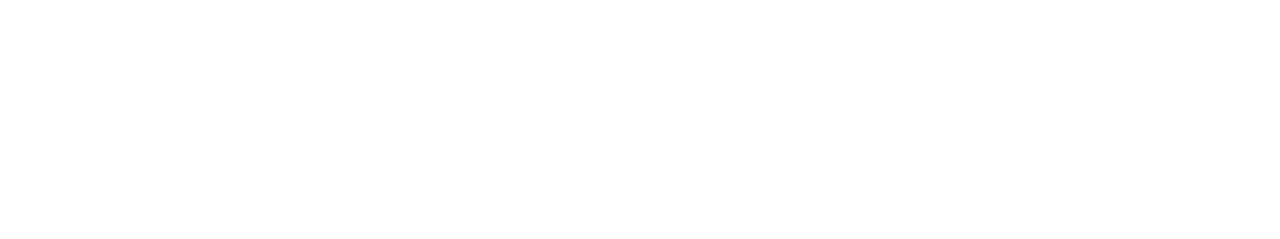
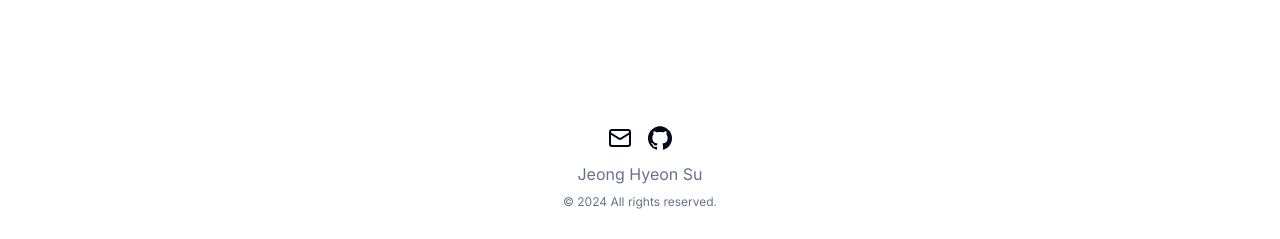
Before and after one commit to crown0205/us.noehy-blog, a Next.js app: page /about in a window 1280 px wide. Shown: the part 1097-1336 px from the top of the page. Before the commit the page ends 1167 px from the top, so only its background shows below. Built offline with nearby package versions, Linux system fonts and the light colour scheme; no server answers.

Commit message:
feat : footer 추가

```diff
--- a/src/app/about/page.tsx
+++ b/src/app/about/page.tsx
@@ -9,6 +9,7 @@
   HoverCardContent,
   HoverCardTrigger,
 } from "@/components/ui/hover-card";
+import { siteConfig } from "@/config/site";
 import { cn } from "@/lib/utils";
 import { Metadata } from "next";
 
@@ -19,6 +20,7 @@
 
 const AboutPage = () => {
   // [ ] : 추후 디자인 변경 필요
+  // [ ] : stack icon 추가
   // [ ] : 컴포넌트 분리
   // [ ] : data constant로 분리
 
@@ -97,7 +99,9 @@
             <img src="#" alt="#" />
           </div>
           {/* NOTE : Author */}
-          <h2 className="text-2xl font-bold text-center break-words">정현수</h2>
+          <h2 className="text-2xl font-bold text-center break-words">
+            {siteConfig.kr_name}
+          </h2>
           <p className="text-muted-foreground text-center break-words">
             Frontend Developer
           </p>
--- a/src/app/layout.tsx
+++ b/src/app/layout.tsx
@@ -5,6 +5,7 @@
 import SiteHeader from "../components/common/SiteHeader";
 import ThemeProviders from "../components/common/ThemeProviders";
 import { siteConfig } from "@/config/site";
+import SiteFooter from "@/components/common/SiteFooter";
 
 const inter = Inter({ subsets: ["latin"], variable: "--font-sans" });
 
@@ -45,6 +46,7 @@
           <ThemeProviders>
             <SiteHeader />
             {children}
+            <SiteFooter />
           </ThemeProviders>
         </div>
       </body>
--- /dev/null
+++ b/src/components/common/SiteFooter/index.tsx
@@ -0,0 +1,30 @@
+import { siteConfig } from "@/config/site";
+import Icons from "../Icons";
+import { Mail } from "lucide-react";
+
+const SiteFooter = () => {
+  return (
+    <footer>
+      <div className="mb-6 mt-14 flex flex-col items-center">
+        <div className="mb-3 flex space-x-4">
+          <a target="_blank" rel="noreferrer" href="mailto:crown0205@gmail.com">
+            <span className="sr-only">Mail</span>
+            <Mail className="h-6 w-6" />
+          </a>
+          <a target="_blank" rel="noreferrer" href={siteConfig.links.github}>
+            <span className="sr-only">GitHub</span>
+            <Icons.github className="h-6 w-6" />
+          </a>
+        </div>
+        <div className="mb-2 flex space-x-2 text-ms text-muted-foreground">
+          {siteConfig.author}
+        </div>
+        <div className="mb-2 flex space-x-2 text-xs text-muted-foreground">
+          © {new Date().getFullYear()} All rights reserved.
+        </div>
+      </div>
+    </footer>
+  );
+};
+
+export default SiteFooter;
--- a/src/config/site.ts
+++ b/src/config/site.ts
@@ -2,7 +2,8 @@
   name: "Us-noeyh's Blog",
   url: "https://us-noeyh.vercel.app",
   description: "한걸음씩 나아가는 기록 공간인 블로그 입니다.",
-  author: "정현수",
+  author: "Jeong Hyeon Su",
+  kr_name: "정현수",
   links: {
     // [ ] 수정 필요
     github: "https:github.com/crown0205",
```
